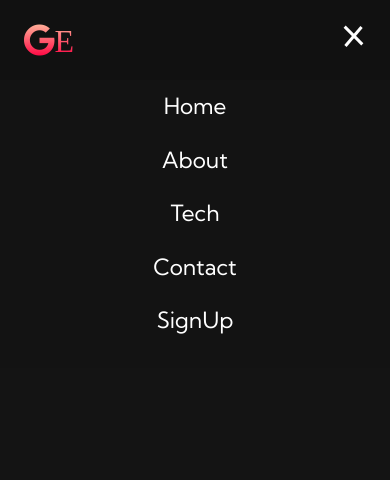
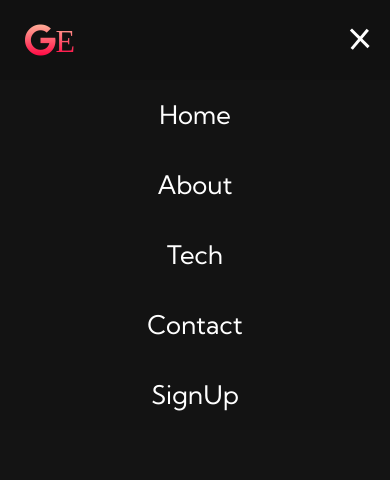
Before and after one commit to ankitgithub2101/web-designing-tailwindCss, a plain HTML site: page about/index.html in a window 390 px wide. Both pictures are taken after a click on the button "Open navigation". Shown: the top 480 px of the page. Drawn offline with nearby package versions, Linux system fonts and the light colour scheme.

Commit message:
Update index.html

```diff
--- a/about/index.html
+++ b/about/index.html
@@ -37,83 +37,105 @@
   <body class="m-0 bg-[#141414] text-white overflow-x-hidden">
     <!-- ================= NAVBAR ================= -->
     <nav
-      class="sticky top-0 z-[9999] flex h-20 items-center justify-center bg-[#111111] shadow-[10px_10px_10px_#000]"
+      class="sticky top-0 z-[999999] flex h-20 items-center justify-center bg-[#111111] shadow-[10px_10px_10px_#000]"
     >
       <div
-        class="flex h-20 w-full max-w-[1300px] items-center justify-between px-6 md:px-[50px]"
+        class="relative flex h-20 w-full max-w-[1300px] items-center justify-between px-[50px] max-[960px]:px-0"
       >
         <!-- Logo -->
         <a
           href="/web-designing-tailwindCss/"
           id="navbar__logo"
-          class="flex cursor-pointer items-center bg-gradient-to-t from-[#ff0844] to-[#ffb199] bg-clip-text text-[2rem] text-transparent"
+          class="gradient-logo flex cursor-pointer items-center text-[2rem] no-underline max-[960px]:pl-[25px]"
         >
           <i class="fab fa-google">E</i>
         </a>
 
-        <!-- Mobile menu button -->
+        <!-- Mobile Menu -->
         <button
           id="mobile-menu"
           type="button"
-          aria-label="Toggle navigation"
-          class="flex cursor-pointer flex-col md:hidden"
+          aria-label="Open navigation"
+          class="absolute right-[5%] top-[20%] hidden translate-x-[5%] translate-y-[20%] flex-col cursor-pointer border-0 bg-transparent p-0 max-[960px]:flex"
         >
           <span
-            class="bar my-[5px] h-[3px] w-[25px] bg-white transition-all"
+            class="bar my-[5px] block h-[3px] w-[25px] bg-white transition-all duration-300"
           ></span>
+
           <span
-            class="bar my-[5px] h-[3px] w-[25px] bg-white transition-all"
+            class="bar my-[5px] block h-[3px] w-[25px] bg-white transition-all duration-300"
           ></span>
+
           <span
-            class="bar my-[5px] h-[3px] w-[25px] bg-white transition-all"
+            class="bar my-[5px] block h-[3px] w-[25px] bg-white transition-all duration-300"
           ></span>
         </button>
 
         <!-- Navigation -->
         <ul
           id="nav-act"
-          class="absolute left-0 top-full hidden w-full flex-col items-center bg-[#131313] pb-5 text-center md:static md:flex md:w-auto md:flex-row md:bg-transparent md:p-0"
+          class="m-0 flex list-none items-center gap-0 p-0 text-center max-[960px]:absolute max-[960px]:left-0 max-[960px]:top-[-1000px] max-[960px]:z-[-1] max-[960px]:grid max-[960px] max-[960px]:w-full max-[960px]:bg-[#131313] max-[960px]:opacity-0 max-[960px]:transition-all max-[960px]:duration-500"
         >
-          <li id="home-link" class="navbar__item">
+          <!-- Home -->
+          <li
+            id="home-link"
+            class="flex items-center max-[960px]:block max-[960px]:h-[70px] max-[960px]:w-1/2 max-[960px]:mx-auto"
+          >
             <a
               href="/web-designing-tailwindCss/"
-              class="navbar__links text-[1.4rem] flex items-center justify-center px-[15px] py-[10px] text-white no-underline transition duration-300 hover:text-[#f77062]"
+              class="flex h-[50%] text-[1.4rem] items-center justify-center px-[15px] py-[10px] text-white no-underline transition-all duration-300 hover:text-[#f77062] max-[960px]:table max-[960px]:h-auto max-[960px]:w-full max-[960px]:p-4 max-[960px]:text-[1.6rem]"
             >
               Home
             </a>
           </li>
 
-          <li id="about-link" class="navbar__btn">
+          <!-- About -->
+          <li
+            id="about-link"
+            class="flex w-full items-center justify-center max-[960px]:mx-auto max-[960px]:w-1/2"
+          >
             <a
               href="/web-designing-tailwindCss/about/"
-              class="navbar__links text-[1.4rem] button flex items-center justify-center rounded-[4px] px-[15px] py-[10px] text-white no-underline transition duration-300 hover:text-[#f77062]"
+              class="flex text-[1.4rem] h-full w-full items-center justify-center rounded px-[15px] py-[10px] text-white no-underline transition-all duration-300 hover:text-[#f77062] max-[960px]:h-[70px] max-[960px]:w-4/5 max-[960px]:text-[1.6rem]"
             >
               About
             </a>
           </li>
 
-          <li id="tech-link" class="navbar__item">
+          <!-- Tech -->
+          <li
+            id="tech-link"
+            class="flex items-center max-[960px]:block max-[960px]:h-[70px] max-[960px]:w-1/2 max-[960px]:mx-auto"
+          >
             <a
               href="/web-designing-tailwindCss/tech/"
-              class="navbar__links text-[1.4rem] flex items-center justify-center px-[15px] py-[10px] text-white no-underline transition duration-300 hover:text-[#f77062]"
+              class="flex text-[1.4rem] h-[50%] items-center justify-center px-[15px] py-[10px] text-white no-underline transition-all duration-300 hover:text-[#f77062] max-[960px]:table max-[960px]:h-auto max-[960px]:w-full max-[960px]:p-4 max-[960px]:text-[1.6rem]"
             >
               Tech
             </a>
           </li>
 
-          <li id="contact-link" class="navbar__item">
+          <!-- Contact -->
+          <li
+            id="contact-link"
+            class="flex items-center max-[960px]:block max-[960px]:h-[70px] max-[960px]:w-1/2 max-[960px]:mx-auto"
+          >
             <a
-              href="/web-designing/contact/"
-              class="navbar__links flex text-[1.4rem] items-center justify-center px-[15px] py-[10px] text-white no-underline transition duration-300 hover:text-[#f77062]"
+              href="/web-designing-tailwindCss/contact/"
+              class="flex text-[1.4rem] h-[50%] items-center justify-center px-[15px] py-[10px] text-white no-underline transition-all duration-300 hover:text-[#f77062] max-[960px]:table max-[960px]:h-auto max-[960px]:w-full max-[960px]:p-4 max-[960px]:text-[1.6rem]"
             >
               Contact
             </a>
           </li>
 
-          <li id="signup-link" class="navbar__btn">
+          <!-- Signup -->
+          <li
+            id="signup-link"
+            class="flex w-full items-center justify-center max-[960px]:mx-auto max-[960px]:w-1/2"
+          >
             <a
               href="/web-designing-tailwindCss/signup/"
-              class="navbar__links text-[1.4rem] button flex items-center justify-center rounded-[4px] px-[15px] py-[10px] text-white no-underline transition duration-300 hover:text-[#f77062]"
+              class="flex text-[1.4rem] h-full w-full items-center justify-center rounded px-[15px] py-[10px] text-white no-underline transition-all duration-300 hover:text-[#f77062] max-[960px]:h-[70px] max-[960px]:w-4/5 max-[960px]:text-[1.6rem]"
             >
               SignUp
             </a>
```
